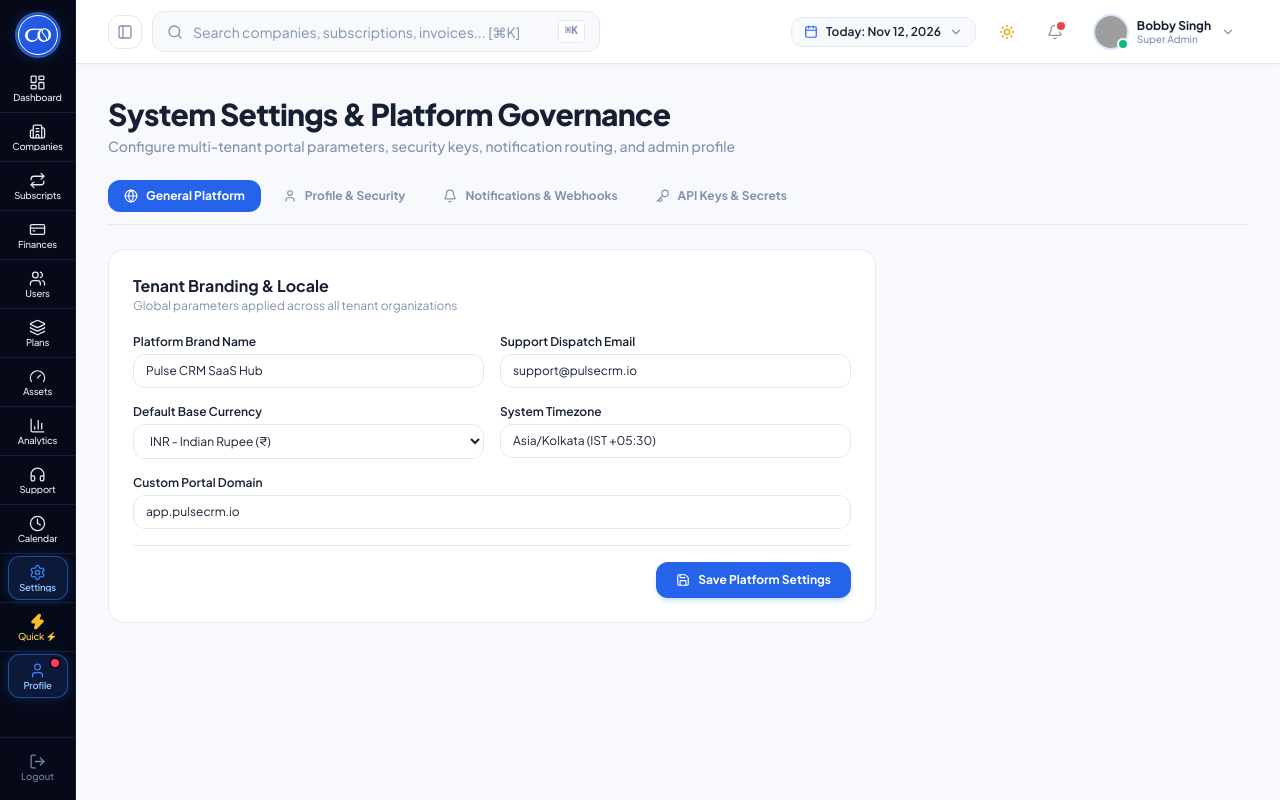
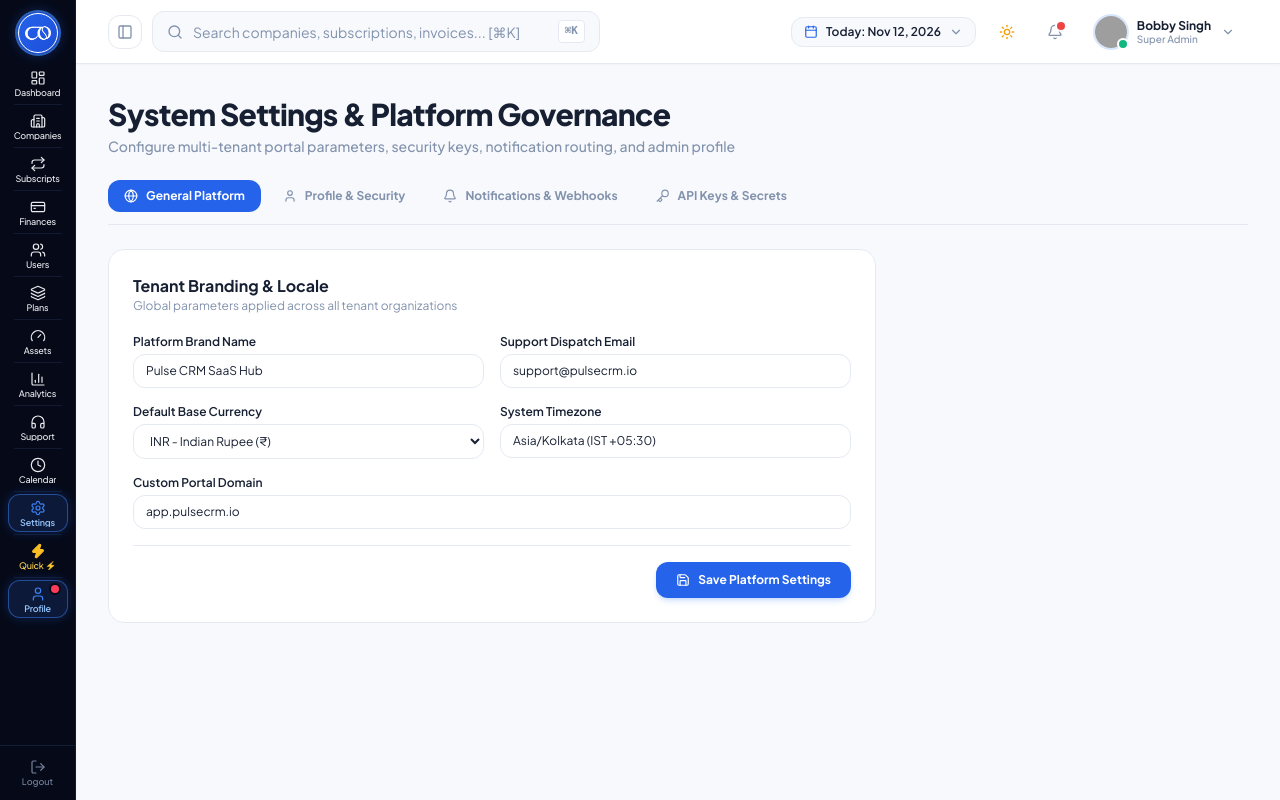
Before and after one commit to bhartijaiswal-codeflies/pulse-crm, a React (Vite) app: page /settings in a window 1280 px wide. Built offline with nearby package versions, Linux system fonts and the light colour scheme; grey boxes are pictures that could not be loaded.

Commit message:
fix(sidebar): eliminate sidebar scrolling by using fixed non-overflowing layout and unclipped tooltips

```diff
--- a/src/components/layout/Sidebar.jsx
+++ b/src/components/layout/Sidebar.jsx
@@ -46,8 +46,8 @@ export const Sidebar = () => {
   };
 
   return (
-    <aside className="hidden md:flex flex-col items-center w-[76px] h-screen sticky top-0 py-2.5 select-none z-40 flex-shrink-0 justify-between overflow-hidden bg-[#060A18] border-r border-[#131B33]">
-      <div className="flex flex-col items-center w-full flex-1 overflow-hidden min-h-0">
+    <aside className="hidden md:flex flex-col items-center w-[76px] h-screen sticky top-0 py-2 select-none z-40 flex-shrink-0 justify-between bg-[#060A18] border-r border-[#131B33]">
+      <div className="flex flex-col items-center w-full flex-1">
         {/* Top Logo Container */}
         <div className="relative group cursor-pointer pt-1 mb-2 flex-shrink-0">
           <div
@@ -61,16 +61,14 @@ export const Sidebar = () => {
               className="w-full h-full object-contain brightness-0 invert"
             />
           </div>
+          {/* Tooltip on hover */}
           <div className="absolute left-full ml-3 top-1/2 -translate-y-1/2 px-2.5 py-1 text-[11px] font-semibold rounded-md shadow-xl opacity-0 pointer-events-none group-hover:opacity-100 transition-opacity z-50 whitespace-nowrap bg-[#0D152D] text-white border border-[#1A2544]">
             Pulse CRM
           </div>
         </div>
 
-        {/* Navigation items list - ZERO scrollbar visible */}
-        <nav
-          className="flex flex-col items-center w-full overflow-y-auto no-scrollbar flex-1 py-0.5 [&::-webkit-scrollbar]:hidden"
-          style={{ scrollbarWidth: 'none', msOverflowStyle: 'none' }}
-        >
+        {/* Navigation items list - Fixed & Non-scrolling */}
+        <nav className="flex flex-col items-center w-full flex-1 py-0.5">
           {MAIN_NAV_ITEMS.map((item) => {
             const Icon = item.icon;
             const isActive = location.pathname === item.path;
@@ -79,19 +77,19 @@ export const Sidebar = () => {
               <React.Fragment key={item.path}>
                 <NavLink
                   to={item.path}
-                  className={`group relative w-[60px] h-[44px] flex-shrink-0 flex flex-col items-center justify-center rounded-xl transition-all duration-150 ${
+                  className={`group relative w-[60px] h-[38px] flex-shrink-0 flex flex-col items-center justify-center rounded-xl transition-all duration-150 ${
                     isActive
                       ? 'bg-[#0D1938] border border-blue-500/50 text-white shadow-[0_0_12px_rgba(37,99,235,0.28)]'
                       : 'text-[#76849D] hover:text-white hover:bg-[#0D152D]/80 border border-transparent'
                   }`}
                 >
                   <Icon
-                    className={`w-[17px] h-[17px] mb-0.5 transition-transform group-hover:scale-105 stroke-[1.8] ${
+                    className={`w-4 h-4 mb-0.5 transition-transform group-hover:scale-105 stroke-[1.8] ${
                       isActive ? 'text-[#3B82F6]' : 'text-[#e8eaed] group-hover:text-white'
                     }`}
                   />
                   <span
-                    className={`text-[9.5px] tracking-tight leading-none text-center truncate max-w-[56px] ${
+                    className={`text-[9px] tracking-tight leading-none text-center truncate max-w-[56px] ${
                       isActive
                         ? 'font-semibold text-[#93C5FD]'
                         : 'font-medium text-[#e8eaed] group-hover:text-[#E2E8F0]'
@@ -100,22 +98,22 @@ export const Sidebar = () => {
                     {item.short}
                   </span>
 
-                  {/* Tooltip on hover */}
+                  {/* Tooltip on hover - Unclipped */}
                   <div className="absolute left-full ml-3 px-2.5 py-1 text-[11px] font-semibold rounded-md shadow-xl opacity-0 pointer-events-none group-hover:opacity-100 transition-opacity z-50 whitespace-nowrap bg-[#0D152D] text-white border border-[#1A2544]">
                     {item.name}
                   </div>
                 </NavLink>
 
                 {/* 1px divider between items */}
-                <div className="w-full h-[1px] my-0.5 flex-shrink-0 transition-colors bg-[#141E38]" />
+                <div className="w-[48px] h-[1px] my-0.5 flex-shrink-0 transition-colors bg-[#141E38]/80" />
               </React.Fragment>
             );
           })}
 
           {/* Quick Actions ⚡ */}
-          <div className="group relative w-[60px] h-[44px] flex-shrink-0 flex flex-col items-center justify-center rounded-xl transition-all duration-150 text-[#76849D] hover:text-white hover:bg-[#0D152D]/80 border border-transparent cursor-pointer">
-            <Zap className="w-[17px] h-[17px] mb-0.5 transition-transform group-hover:scale-105 stroke-[1.8] text-amber-400 fill-amber-400" />
-            <span className="text-[9.5px] tracking-tight leading-none text-center truncate max-w-[56px] font-medium text-amber-300">
+          <div className="group relative w-[60px] h-[38px] flex-shrink-0 flex flex-col items-center justify-center rounded-xl transition-all duration-150 text-[#76849D] hover:text-white hover:bg-[#0D152D]/80 border border-transparent cursor-pointer">
+            <Zap className="w-4 h-4 mb-0.5 transition-transform group-hover:scale-105 stroke-[1.8] text-amber-400 fill-amber-400" />
+            <span className="text-[9px] tracking-tight leading-none text-center truncate max-w-[56px] font-medium text-amber-300">
               Quick ⚡
             </span>
 
@@ -149,12 +147,12 @@ export const Sidebar = () => {
             </div>
           </div>
 
-          <div className="w-full h-[1px] my-0.5 flex-shrink-0 transition-colors bg-[#141E38]" />
+          <div className="w-[48px] h-[1px] my-0.5 flex-shrink-0 transition-colors bg-[#141E38]/80" />
 
           {/* Profile Item with pulsating coral dot */}
           <NavLink
             to="/settings"
-            className={`group relative w-[60px] h-[44px] flex-shrink-0 flex flex-col items-center justify-center rounded-xl transition-all duration-150 ${
+            className={`group relative w-[60px] h-[38px] flex-shrink-0 flex flex-col items-center justify-center rounded-xl transition-all duration-150 ${
               location.pathname === '/settings'
                 ? 'bg-[#0D1938] border border-blue-500/50 text-white shadow-[0_0_12px_rgba(37,99,235,0.28)]'
                 : 'text-[#76849D] hover:text-white hover:bg-[#0D152D]/80 border border-transparent'
@@ -162,14 +160,14 @@ export const Sidebar = () => {
           >
             <span className="absolute top-1 right-2 w-2 h-2 rounded-full bg-[#FF3B5B] ring-2 ring-[#060A18] animate-pulse" />
             <UserIcon
-              className={`w-[17px] h-[17px] mb-0.5 transition-transform group-hover:scale-105 stroke-[1.8] ${
+              className={`w-4 h-4 mb-0.5 transition-transform group-hover:scale-105 stroke-[1.8] ${
                 location.pathname === '/settings'
                   ? 'text-[#3B82F6]'
                   : 'text-[#e8eaed] group-hover:text-white'
               }`}
             />
             <span
-              className={`text-[9.5px] tracking-tight leading-none text-center truncate max-w-[56px] ${
+              className={`text-[9px] tracking-tight leading-none text-center truncate max-w-[56px] ${
                 location.pathname === '/settings'
                   ? 'font-semibold text-[#93C5FD]'
                   : 'font-medium text-[#e8eaed] group-hover:text-[#E2E8F0]'
@@ -185,14 +183,14 @@ export const Sidebar = () => {
       </div>
 
       {/* Logout button at bottom (exact from screenshot) */}
-      <div className="w-full px-1.5 pt-1.5 flex-shrink-0 mt-0.5 transition-colors border-t border-[#141E38]">
+      <div className="w-full px-1.5 pt-1.5 flex-shrink-0 border-t border-[#141E38]">
         <button
           onClick={handleLogout}
-          className="group relative w-[60px] h-[46px] mx-auto flex flex-col items-center justify-center rounded-xl transition-all duration-150 text-[#76849D] hover:text-rose-400 hover:bg-[#1A1222]"
+          className="group relative w-[60px] h-[40px] mx-auto flex flex-col items-center justify-center rounded-xl transition-all duration-150 text-[#76849D] hover:text-rose-400 hover:bg-[#1A1222]"
           title="Sign out"
         >
-          <LogOut className="w-[17px] h-[17px] mb-0.5 group-hover:scale-105 transition-transform stroke-[1.8] text-current" />
-          <span className="text-[9.5px] font-medium leading-none">Logout</span>
+          <LogOut className="w-4 h-4 mb-0.5 group-hover:scale-105 transition-transform stroke-[1.8] text-current" />
+          <span className="text-[9px] font-medium leading-none">Logout</span>
           <div className="absolute left-full ml-3 px-2.5 py-1 text-[11px] font-semibold rounded-md shadow-xl opacity-0 pointer-events-none group-hover:opacity-100 transition-opacity z-50 whitespace-nowrap bg-[#1A1222] text-rose-300 border border-rose-900/50">
             Logout
           </div>
--- a/src/index.css
+++ b/src/index.css
@@ -10,20 +10,7 @@
   }
 }
 
-/* Hide scrollbar utility */
-@layer utilities {
-  .no-scrollbar::-webkit-scrollbar {
-    display: none !important;
-    width: 0 !important;
-    height: 0 !important;
-  }
-  .no-scrollbar {
-    -ms-overflow-style: none !important;
-    scrollbar-width: none !important;
-  }
-}
-
-/* Custom subtle scrollbar for main content */
+/* Custom subtle scrollbar */
 ::-webkit-scrollbar {
   width: 6px;
   height: 6px;
@@ -42,12 +29,17 @@
   background: #94A3B8;
 }
 
-/* Dark scrollbar for sidebar (if needed) */
+/* Dark scrollbar for sidebar */
 .sidebar-scroll::-webkit-scrollbar {
-  width: 0;
-  display: none;
+  width: 4px;
 }
-.sidebar-scroll {
-  -ms-overflow-style: none;
-  scrollbar-width: none;
+.sidebar-scroll::-webkit-scrollbar-track {
+  background: transparent;
 }
+.sidebar-scroll::-webkit-scrollbar-thumb {
+  background: #1E293B;
+  border-radius: 9999px;
+}
+.sidebar-scroll::-webkit-scrollbar-thumb:hover {
+  background: #334155;
+}
```
